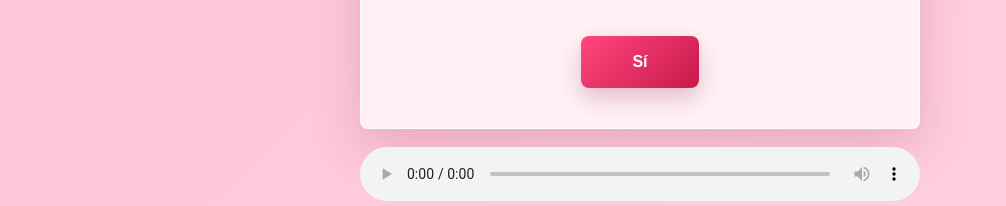
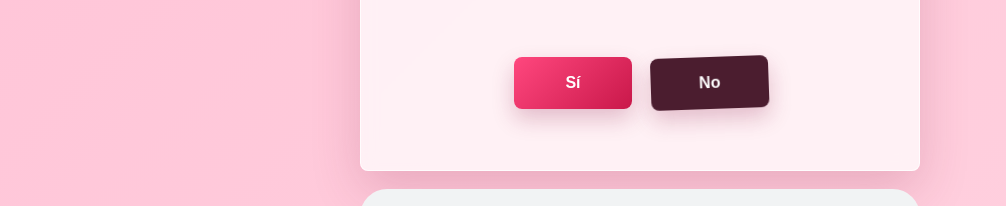
Before and after one commit to sebastiannn1110-dotcom/violeta, a plain HTML site: page index.html in a window 1280 px wide. Both pictures are taken after a click on the button "No". Shown: the part 579-785 px from the top of the page, without its empty margins (0-1006 px from the left). Drawn offline with Linux system fonts and the light colour scheme.

Commit message:
Fix no button movement

```diff
--- a/script.js
+++ b/script.js
@@ -4,9 +4,9 @@ const questionPanel = document.querySelector("#question-panel");
 const dateForm = document.querySelector("#date-form");
 const song = document.querySelector("#song");
 const result = document.querySelector("#result");
+const actionsBox = document.querySelector(".actions");
 const whatsappNumber = "573108853158";
 const noButtonState = {
-  initialized: false,
   x: 0,
   y: 0,
 };
@@ -24,56 +24,44 @@ function showForm() {
   dateForm.scrollIntoView({ behavior: "smooth", block: "center" });
 }
 
-function keepInsideViewport(value, min, max) {
-  return Math.min(Math.max(value, min), max);
-}
-
-function placeNoButton() {
-  if (noButtonState.initialized) return;
-
-  const rect = noBtn.getBoundingClientRect();
-  noButtonState.x = rect.left;
-  noButtonState.y = rect.top;
-  noButtonState.initialized = true;
-  const buttonWidth = noBtn.offsetWidth;
-  const buttonHeight = noBtn.offsetHeight;
-  noBtn.classList.add("is-running");
-  noBtn.style.width = `${buttonWidth}px`;
-  noBtn.style.height = `${buttonHeight}px`;
-  noBtn.style.left = `${noButtonState.x}px`;
-  noBtn.style.top = `${noButtonState.y}px`;
+function keepInsideBox(value, min, max) {
+  return Math.min(Math.max(value, min), Math.max(min, max));
 }
 
 function moveNoButton(event) {
-  placeNoButton();
-
   const rect = noBtn.getBoundingClientRect();
   const centerX = rect.left + rect.width / 2;
   const centerY = rect.top + rect.height / 2;
-  const pointerX = event.clientX ?? centerX;
-  const pointerY = event.clientY ?? centerY;
+  const pointerX = event.clientX;
+  const pointerY = event.clientY;
+
+  if (typeof pointerX !== "number" || typeof pointerY !== "number") return;
+
   const distanceX = centerX - pointerX;
   const distanceY = centerY - pointerY;
   const distance = Math.hypot(distanceX, distanceY);
-  const dangerZone = 145;
+  const dangerZone = 130;
 
   if (distance > dangerZone) return;
 
-  const padding = 18;
-  const maxLeft = window.innerWidth - rect.width - padding;
-  const maxTop = window.innerHeight - rect.height - padding;
   const safeDistance = Math.max(distance, 1);
-  const push = 82;
-  const drift = 16;
+  const push = 42;
+  const drift = 8;
+  const boxRect = actionsBox.getBoundingClientRect();
+  const boxCenterX = boxRect.left + boxRect.width / 2;
+  const boxCenterY = boxRect.top + boxRect.height / 2;
+  const naturalOffsetX = centerX - noButtonState.x - boxCenterX;
+  const naturalOffsetY = centerY - noButtonState.y - boxCenterY;
+  const maxOffsetX = Math.max(0, boxRect.width / 2 - rect.width / 2 - Math.abs(naturalOffsetX) - 10);
+  const maxOffsetY = Math.max(0, boxRect.height / 2 - rect.height / 2 - Math.abs(naturalOffsetY) - 10);
 
   noButtonState.x += (distanceX / safeDistance) * push + (Math.random() * drift - drift / 2);
   noButtonState.y += (distanceY / safeDistance) * push + (Math.random() * drift - drift / 2);
-  noButtonState.x = keepInsideViewport(noButtonState.x, padding, maxLeft);
-  noButtonState.y = keepInsideViewport(noButtonState.y, padding, maxTop);
+  noButtonState.x = keepInsideBox(noButtonState.x, -maxOffsetX, maxOffsetX);
+  noButtonState.y = keepInsideBox(noButtonState.y, -maxOffsetY, maxOffsetY);
 
-  noBtn.style.left = `${noButtonState.x}px`;
-  noBtn.style.top = `${noButtonState.y}px`;
-  noBtn.style.transform = "rotate(-2deg)";
+  noBtn.classList.add("is-running");
+  noBtn.style.transform = `translate(${noButtonState.x}px, ${noButtonState.y}px) rotate(-2deg)`;
 }
 
 function blockNoClick(event) {
@@ -86,9 +74,9 @@ window.addEventListener("pointermove", moveNoButton);
 noBtn.addEventListener("pointerenter", moveNoButton);
 noBtn.addEventListener("click", blockNoClick);
 noBtn.addEventListener("pointerdown", blockNoClick);
-noBtn.addEventListener("focus", moveNoButton);
 window.addEventListener("resize", () => {
-  noButtonState.initialized = false;
+  noButtonState.x = 0;
+  noButtonState.y = 0;
   noBtn.classList.remove("is-running");
   noBtn.removeAttribute("style");
 });
--- a/styles.css
+++ b/styles.css
@@ -85,12 +85,16 @@ h2 {
 }
 
 .actions {
-  min-height: 76px;
+  width: 100%;
+  min-height: 118px;
   display: flex;
   align-items: center;
   justify-content: center;
   gap: 16px;
   margin-top: 28px;
+  position: relative;
+  overflow: hidden;
+  border-radius: 8px;
 }
 
 .btn {
@@ -122,12 +126,8 @@ h2 {
 }
 
 .no.is-running {
-  position: fixed;
-  transition:
-    left 230ms cubic-bezier(0.2, 0.8, 0.2, 1),
-    top 230ms cubic-bezier(0.2, 0.8, 0.2, 1),
-    transform 230ms ease;
-  will-change: left, top, transform;
+  transition: transform 230ms cubic-bezier(0.2, 0.8, 0.2, 1);
+  will-change: transform;
 }
 
 .date-form {
```
